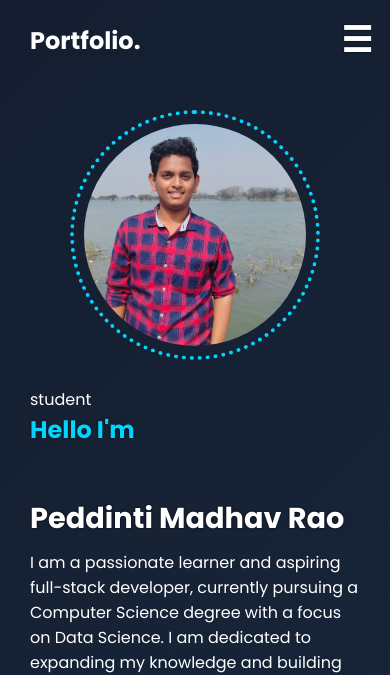
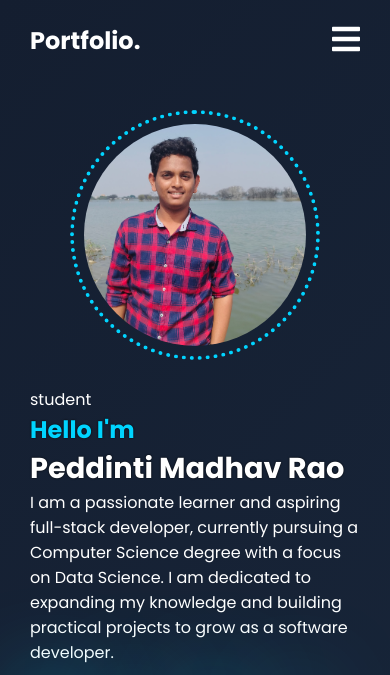
Before and after one commit to Madhavrao2403/Personal-potfolio, a plain HTML site: page index.html in a window 390 px wide. Shown: the top 675 px of the page. Drawn offline with Linux system fonts and the light colour scheme.

Commit message:
Updated CSS

```diff
--- a/index.html
+++ b/index.html
@@ -27,7 +27,9 @@
                     <li><a href="#contact" class="nav-button"><span class="fa fa-envelope"></span> Contact me</a></li>
                 </ul>
             </nav>
-            <button class="menu-toggle" id="menuToggle">☰</button>
+            <details>
+                <summary><i class="fas fa-bars"></i></summary>
+            </details>
 
         </div>
     </header>
--- a/style.css
+++ b/style.css
@@ -395,28 +395,10 @@ footer a{
         display: none;
      }
 
-     .menu-toggle {
-        display: inline;
-        font-size: 35px;
-        background: transparent;
-        border: none;
-        color: white;
-        padding: 0;
-        margin-top:-2px;
-        background-color: transparent;
-        transition: none;
-        box-shadow: none;
+     details summary{
+        list-style: none;
+        font-size: 2rem;
      }
-
-     .menu-toggle:hover{
-        transform: none;
-        box-shadow: none;
-     }
-
-     .menu-toggle:focus:hover{
-         background-color: transparent;
-     }
-
      #home{
         flex-direction: column;
      }
@@ -435,6 +417,7 @@ footer a{
      }
 
      .left h1{
+        margin: 0;
         font-size: 1.8rem;
      }
 
```
